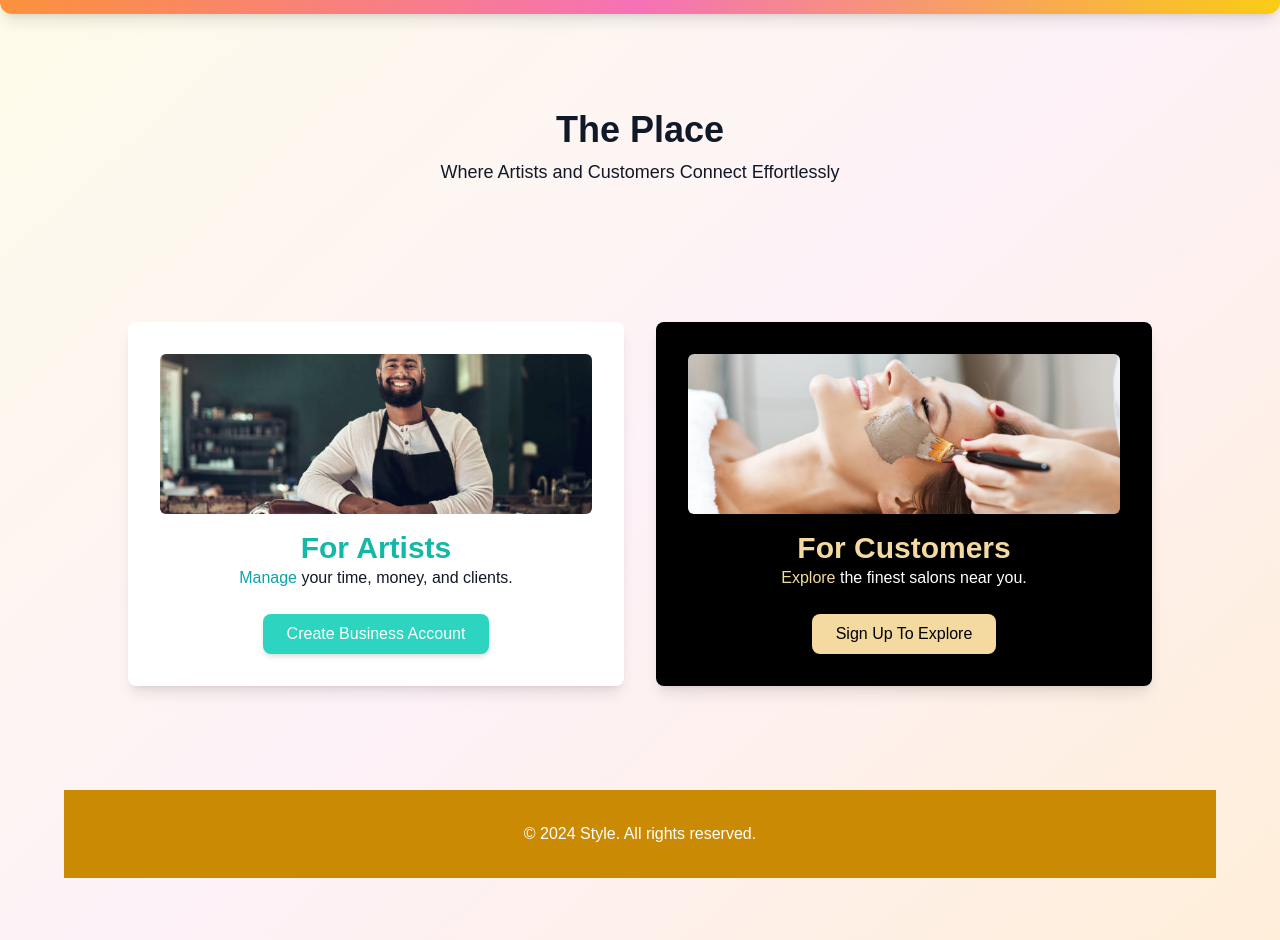
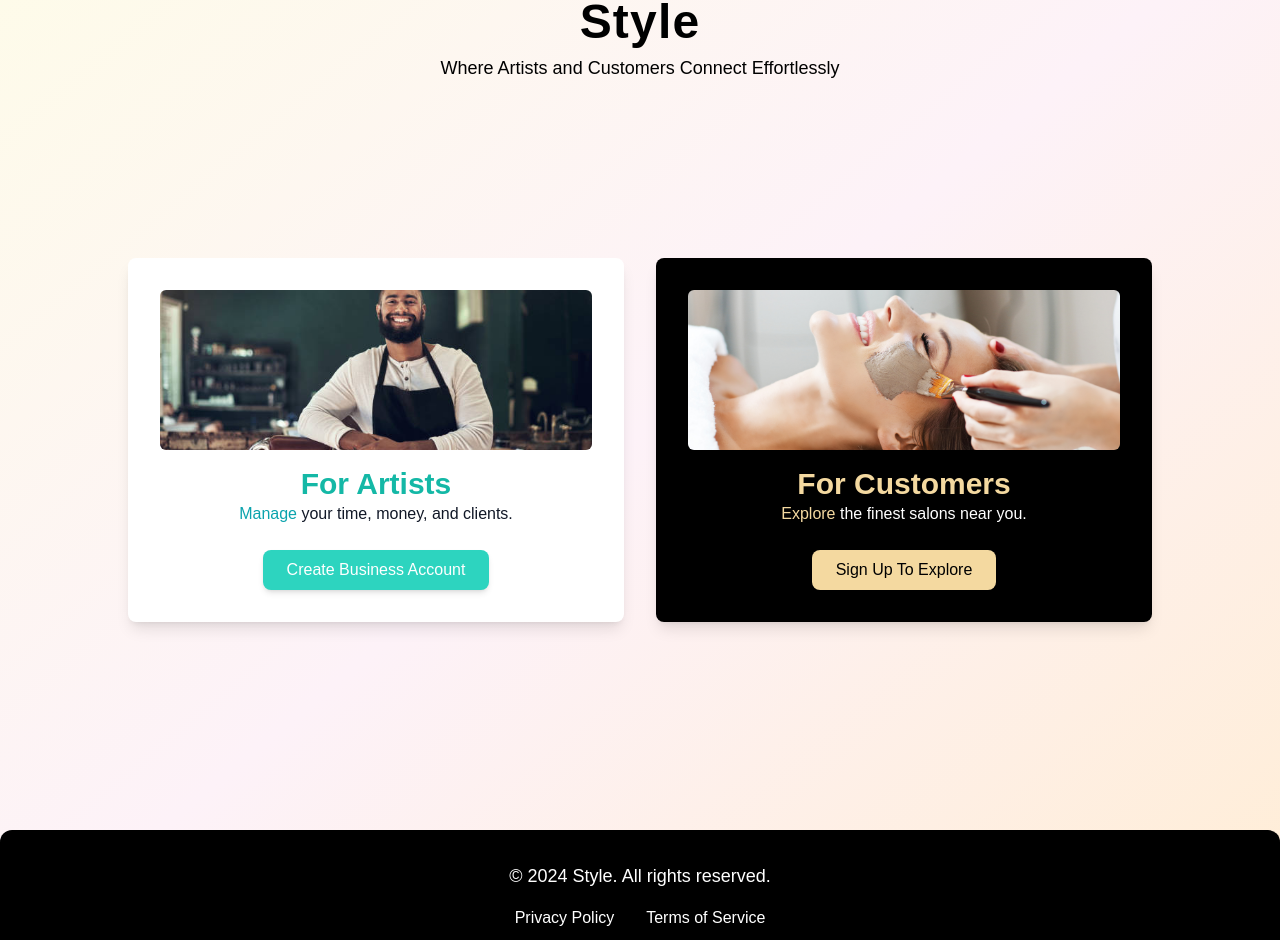
Before and after one commit to WSU-4110/Style, a Next.js app: page / in a window 1280 px wide. Shown: the part 98-1038 px from the top of the page. Built offline with nearby package versions, Linux system fonts and the light colour scheme.

Commit message:
More Adjustments in the UI
Cleaned up the design to reach a certain perspective of a proffesionalism

```diff
--- a/src/app/layout.tsx
+++ b/src/app/layout.tsx
@@ -26,18 +26,13 @@ export default function RootLayout({
       <body
         className={`${sinera.variable} ${sinera.variable} antialiased bg-gradient-to-br from-yellow-50 via-pink-50 to-orange-100 text-gray-900`} // Gradient background for a summery vibe
       >
-        {/* Global Header */}
-        <header className="bg-gradient-to-r from-orange-400 via-pink-400 to-yellow-400 text-white py-8 text-center shadow-lg rounded-b-xl">
-          <h1 className="text-5xl font-bold tracking-wide">Style</h1>
-        </header>
-
         {/* Content */}
         <main className="min-h-screen p-6 md:p-12 lg:p-16">
           {children}
         </main>
 
         {/* Global Footer */}
-        <footer className="bg-gradient-to-r from-yellow-500 via-orange-500 to-pink-500 text-white py-8 text-center rounded-t-xl shadow-lg">
+        <footer className="bg-black text-white py-8 text-center rounded-t-xl shadow-lg">
           <p className="text-lg font-light">&copy; 2024 Style. All rights reserved.</p>
           <div className="mt-4">
             <a href="#" className="text-white hover:underline mx-4">Privacy Policy</a>
--- a/src/app/page.tsx
+++ b/src/app/page.tsx
@@ -18,9 +18,9 @@ export default function Home() {
   return (
     <div className="min-h-screen flex flex-col bg-white-100">
       {/* Header */}
-      <header className="bg-white-400 text-orange p-8 w-full text-center">
-        <h1 className="text-4xl font-bold">The Place</h1>
-        <p className="mt-2 text-lg">Where Artists and Customers Connect Effortlessly</p>
+      <header className="text-black py-8 text-center">
+          <h1 className="text-5xl font-bold tracking-wide">Style</h1>
+          <p className="mt-2 text-lg">Where Artists and Customers Connect Effortlessly</p>
       </header>
 
       {/* Main Split Section */}
@@ -60,11 +60,6 @@ export default function Home() {
             </button>
         </div>
       </main>
-
-      {/* Footer */}
-      <footer className="bg-yellow-600 text-white py-8 text-center w-full">
-        <p>&copy; 2024 Style. All rights reserved.</p>
-      </footer>
     </div>
   );
 }
```
